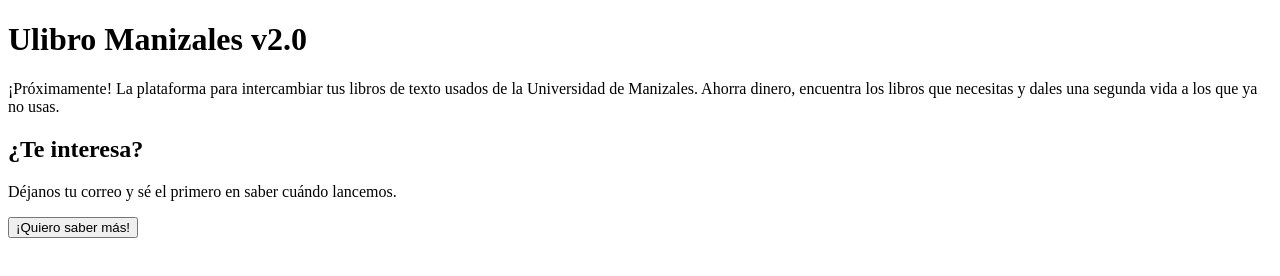
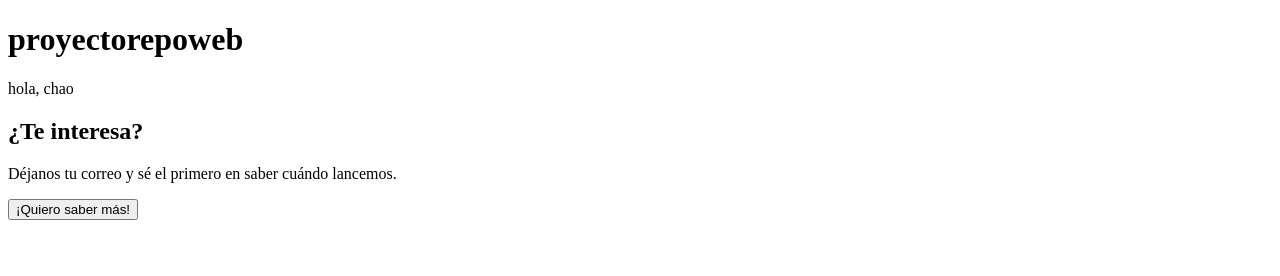
Before and after one commit to camilagarciamarin/proyectorepoweb, a plain HTML site: page index.html in a window 1280 px wide. Drawn offline with Linux system fonts and the light colour scheme.

Commit message:
feat: Modifique el titulo y parrafo

```diff
--- a/index.html
+++ b/index.html
@@ -9,8 +9,8 @@
 <body>
 
     <main class="container">
-        <h1>Ulibro Manizales v2.0</h1>
-        <p>¡Próximamente! La plataforma para intercambiar tus libros de texto usados de la Universidad de Manizales. Ahorra dinero, encuentra los libros que necesitas y dales una segunda vida a los que ya no usas.</p>
+        <h1>proyectorepoweb</h1>
+        <p>hola, chao</p>
 
         <div class="cta-box">
             <h2>¿Te interesa?</h2>
```
